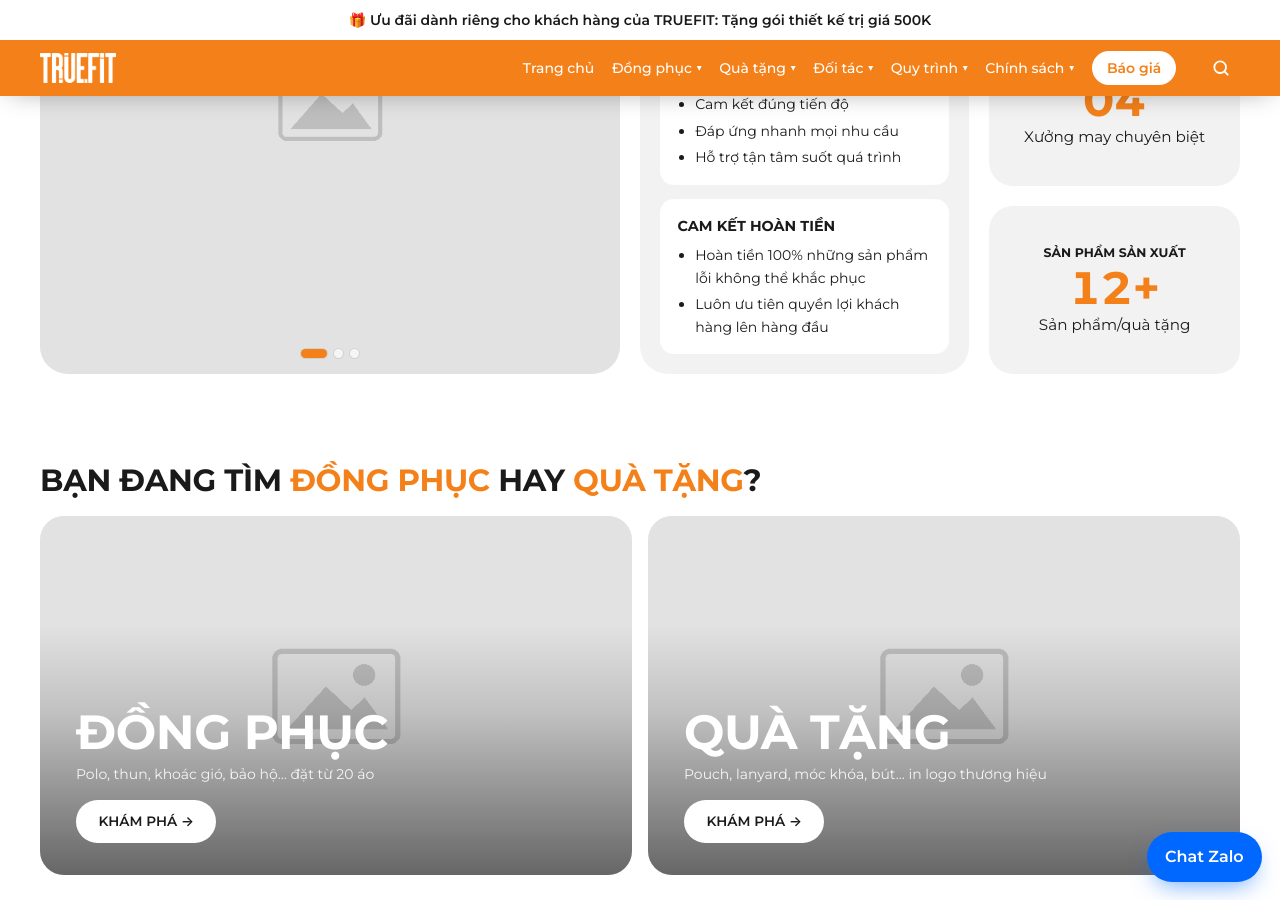
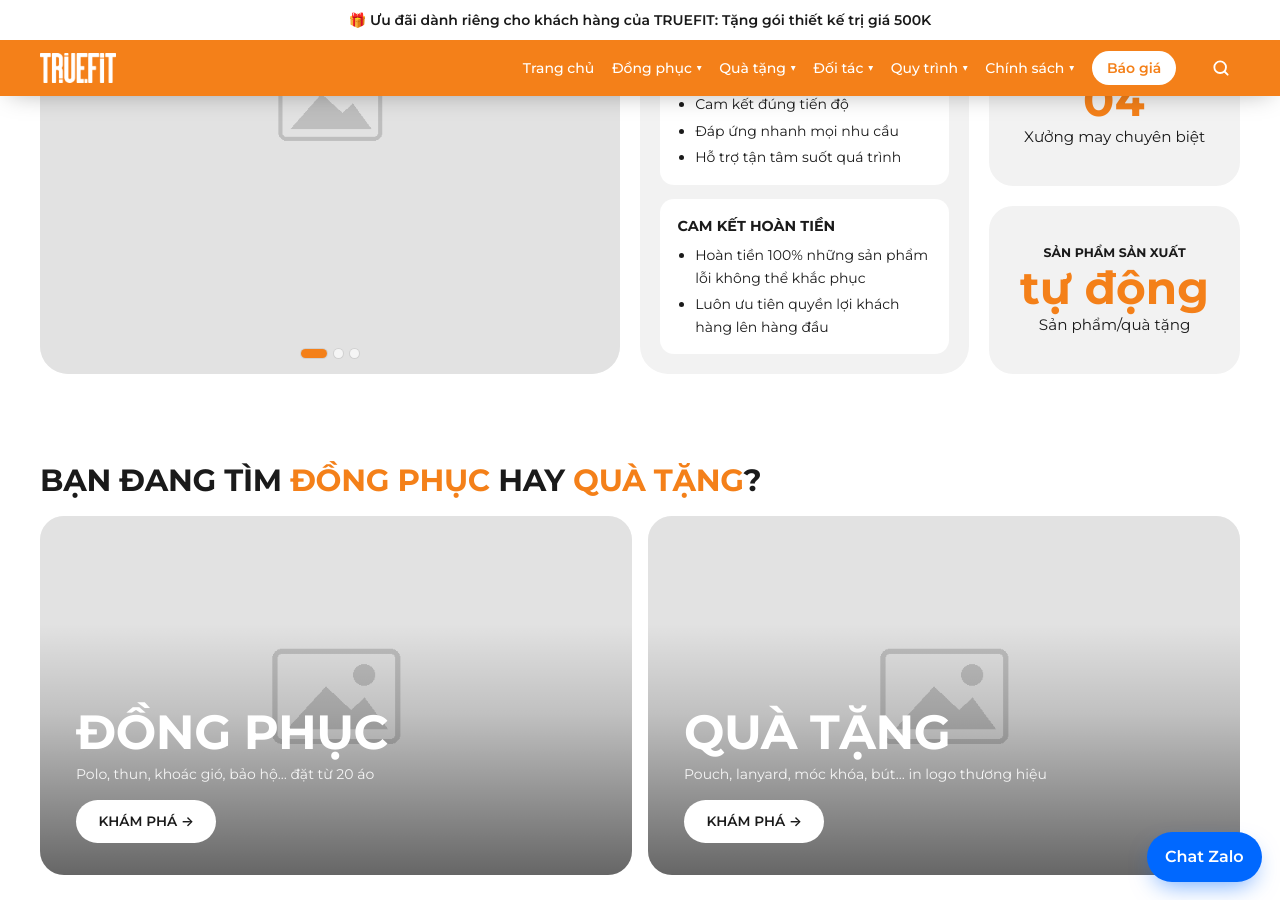
Before and after one commit to bap47/truefit, a Jekyll site: the page built from index.html, in a window 1280 px wide and 900 px high, scrolled down 1087 px. Built offline with Jekyll 4.4.1, drawn with Linux system fonts in a browser that asks for light colours.

Commit message:
Add files via upload

```diff
--- a/_data/trang_chu/3_cam_ket.yml
+++ b/_data/trang_chu/3_cam_ket.yml
@@ -23,5 +23,5 @@ so_lieu:
   so: '04'
   nhan: Xưởng may chuyên biệt
 - nhom: Sản phẩm sản xuất
-  so: 12+
+  so: tự động
   nhan: Sản phẩm/quà tặng
```
